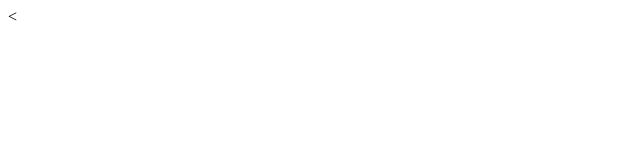
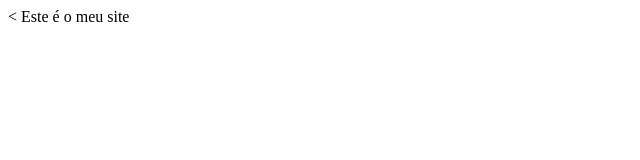
Before and after one commit to MViana-it/ProjetosAprendizagem, a plain HTML site: page index.html in a window 1280 px wide. Shown: the whole page, without its empty margins (0-640 px from the left). Drawn offline with Linux system fonts and the light colour scheme.

Commit message:
Alteração do ficheiro index.html

```diff
--- a/index.html
+++ b/index.html
@@ -6,6 +6,6 @@
     <title>O Meu site</title>
   </head>
   <body>
-
+    Este é o meu site
   </body>
 </html>
```
